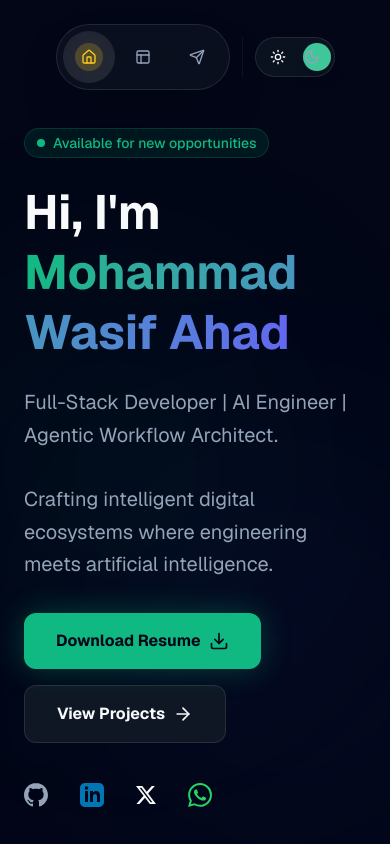
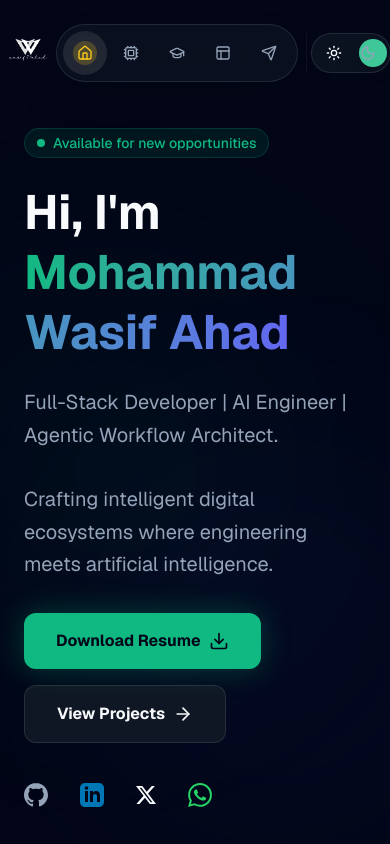
Before and after one commit to wasif23ahad/wasif23ahad-portfolio, a Next.js app: page / in a window 390 px wide. Shown: the top 844 px of the page. Built offline with nearby package versions, Linux system fonts and the light colour scheme.

Commit message:
feat: add global styles and interactive navigation bar component

```diff
--- a/src/app/globals.css
+++ b/src/app/globals.css
@@ -45,6 +45,54 @@ body {
   color: var(--foreground);
   font-family: var(--font-geist-sans), Arial, Helvetica, sans-serif;
   overflow-x: hidden;
+}
+
+/* ─── Global Cursor & Selection Control ─────────────────────────────── */
+
+/* Default cursor everywhere — kill the I-beam on all text */
+*,
+*::before,
+*::after {
+  cursor: default;
+}
+
+/* Disable text selection site-wide — no drag-highlight on any content */
+html,
+body,
+h1, h2, h3, h4, h5, h6,
+p, span, div, li, ul, ol,
+nav, header, footer, section, article,
+button, a, label {
+  user-select: none;
+  -webkit-user-select: none;
+  -ms-user-select: none;
+}
+
+/* Restore I-beam + selection ONLY inside actual form input fields */
+input,
+textarea,
+[contenteditable="true"] {
+  cursor: text !important;
+  user-select: text;
+  -webkit-user-select: text;
+}
+
+/* Pointer cursor for interactive elements */
+button,
+a,
+[role="button"],
+[role="link"],
+label[for],
+summary,
+select,
+.cursor-pointer {
+  cursor: pointer !important;
+}
+
+/* Disabled state */
+button:disabled,
+[aria-disabled="true"] {
+  cursor: not-allowed !important;
 }
 
 .glass-emerald {
--- a/src/components/Navbar.tsx
+++ b/src/components/Navbar.tsx
@@ -1,7 +1,7 @@
 'use client';
 
 import { useState, useEffect } from 'react';
-import { motion, AnimatePresence } from 'framer-motion';
+import { motion } from 'framer-motion';
 import { cn } from '@/lib/utils';
 import {
   Home,
@@ -90,22 +90,28 @@ export default function Navbar() {
   };
 
   return (
-    <nav className="absolute top-6 left-0 right-0 z-50 px-4 md:px-8 pointer-events-none">
-      <div className="max-w-fit mx-auto flex items-center gap-3 md:gap-12 pointer-events-auto">
-        {/* Logo - Aligned with Navbar */}
+    <nav className="absolute top-6 left-0 right-0 z-50 px-2 sm:px-4 md:px-8 pointer-events-none">
+      <div className="max-w-fit mx-auto flex items-center gap-2 md:gap-6 lg:gap-12 pointer-events-auto">
+        {/* Logo - Visible on all viewports */}
         <motion.div
           initial={{ x: -20, opacity: 0 }}
           animate={{ x: 0, opacity: 1 }}
-          className="hidden lg:flex items-center"
+          className="flex items-center shrink-0"
+        >
+          <button
+            onClick={() => scrollTo('#home')}
+            aria-label="Home"
+            className="focus:outline-none"
           >
             <img
               src="/ProfilePicture/PortfolioLogo.png"
               alt="Logo"
               className={cn(
-              "w-20 h-20 object-contain hover:scale-110 transition-transform duration-300 cursor-pointer",
+                "w-10 h-10 sm:w-12 sm:h-12 lg:w-20 lg:h-20 object-contain hover:scale-110 transition-transform duration-300 cursor-pointer",
                 mounted && !isDark ? "invert" : "invert-0"
               )}
             />
+          </button>
         </motion.div>
 
         {/* Centered Pill Navigation */}
@@ -118,14 +124,13 @@ export default function Navbar() {
         >
           {navLinks.map((link) => {
             const isActive = activeSection === link.href.substring(1);
-            if (link.name === 'Qualification' || link.name === 'Tech Stack') {
             return (
               <button
                 key={link.name}
                 onClick={() => scrollTo(link.href)}
                 aria-label={`Navigate to ${link.name}`}
                 className={cn(
-                    "relative hidden sm:flex items-center gap-2 px-3 md:px-4 py-3 md:py-2 rounded-full text-sm font-bold transition-all duration-300",
+                  "relative flex items-center gap-1.5 md:gap-2 px-2 sm:px-3 md:px-4 py-2 md:py-2 rounded-full text-sm font-bold transition-all duration-300 min-w-[44px] min-h-[44px] justify-center",
                   isActive
                     ? "text-white"
                     : "text-text-secondary hover:text-white"
@@ -139,7 +144,7 @@ export default function Navbar() {
                   />
                 )}
                 <div className={cn(
-                    "p-1.5 rounded-full transition-all",
+                  "p-1 sm:p-1.5 rounded-full transition-all",
                   isActive ? link.bg : "bg-transparent group-hover:bg-white/5"
                 )}>
                   <link.icon className={cn(
@@ -150,43 +155,6 @@ export default function Navbar() {
                 <span className="relative z-10 hidden md:block">{link.name}</span>
               </button>
             );
-            }
-            return (
-              <button
-                key={link.name}
-                onClick={() => scrollTo(link.href)}
-                aria-label={`Navigate to ${link.name}`}
-                className={cn(
-                  "relative flex items-center gap-2 px-3 md:px-4 py-3 md:py-2 rounded-full text-sm font-bold transition-all duration-300",
-                  isActive
-                    ? "text-white"
-                    : "text-text-secondary hover:text-white"
-                )}
-              >
-                {isActive && (
-                  <motion.div
-                    layoutId="active-pill"
-                    className="absolute inset-0 bg-white/10 rounded-full shadow-inner"
-                    transition={{ type: 'spring', bounce: 0.2, duration: 0.6 }}
-                  />
-                )}
-                <div className={cn(
-                  "p-1.5 rounded-full transition-all",
-                  isActive ? link.bg : "bg-transparent group-hover:bg-white/5"
-                )}>
-                  <link.icon className={cn(
-                    "w-4 h-4 transition-colors",
-                    isActive ? link.color : "text-text-secondary"
-                  )} />
-                </div>
-                <span className={cn(
-                  "relative z-10 hidden",
-                  link.name === 'Qualification' || link.name === 'Tech Stack' ? "md:block" : "md:block"
-                )}>
-                  {link.name}
-                </span>
-              </button>
-            );
           })}
 
         </motion.div>
@@ -195,7 +163,7 @@ export default function Navbar() {
         <motion.div
           initial={{ x: 20, opacity: 0 }}
           animate={{ x: 0, opacity: 1 }}
-          className="pl-3 md:pl-16 border-l border-white/5"
+          className="pl-1 sm:pl-3 md:pl-16 border-l border-white/5"
         >
           <ThemeToggle />
         </motion.div>
```
Lines whose indentation alone changed are shown as unchanged.
